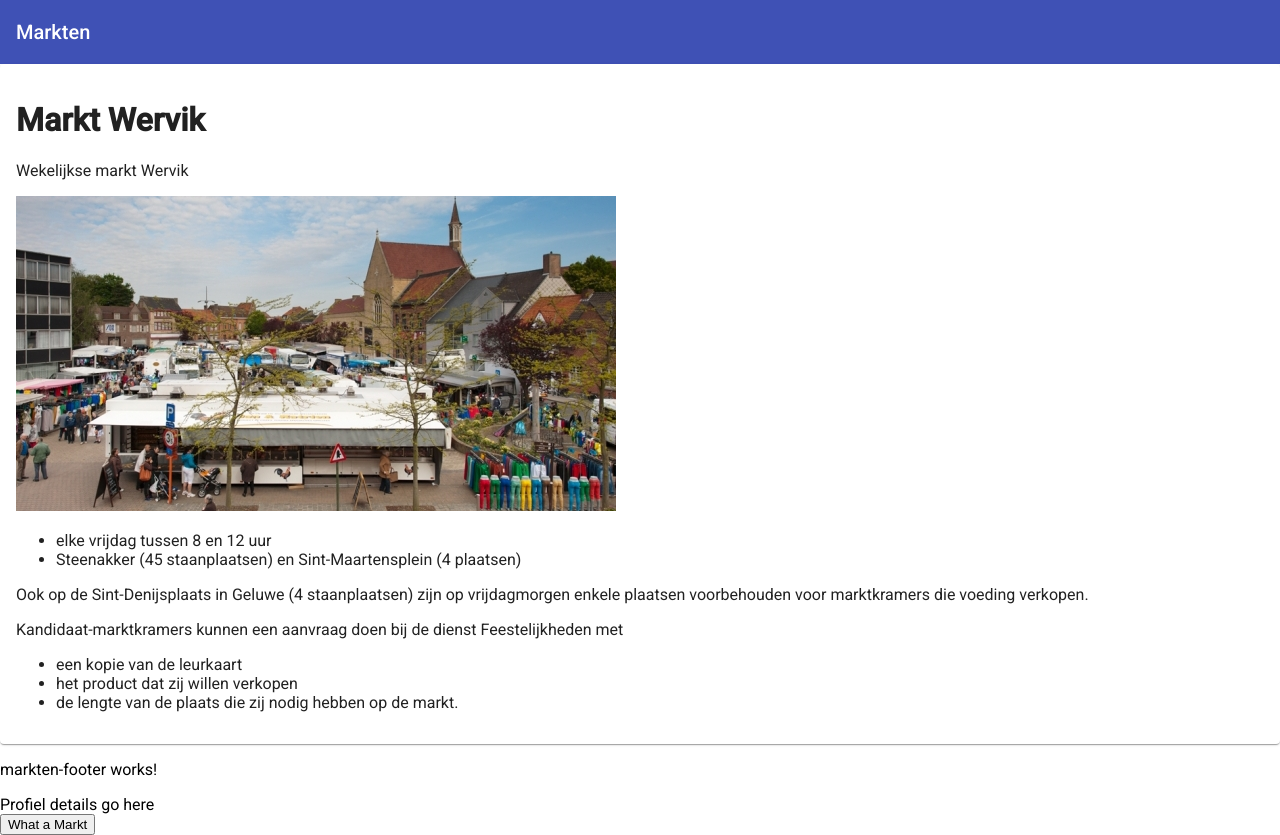
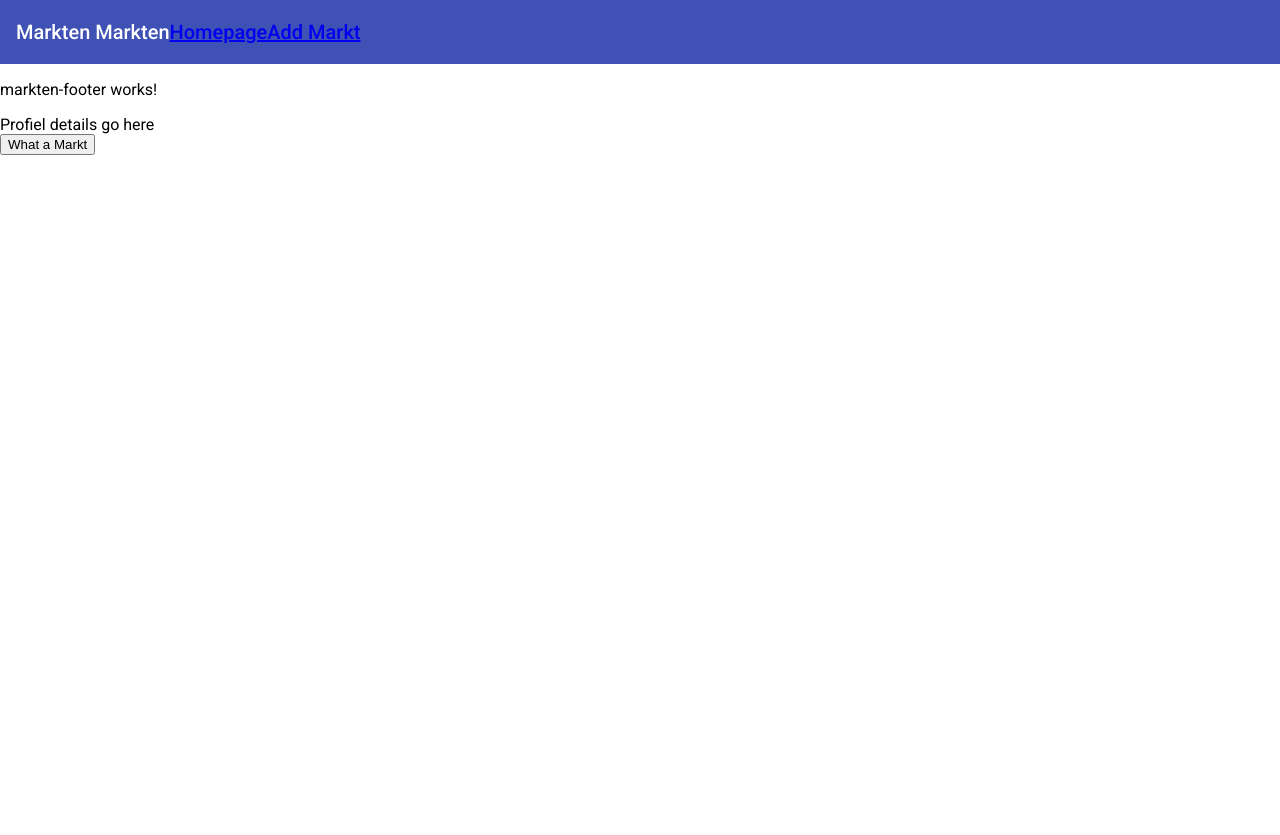
Before and after one commit to Tehpopss/Project_Angular, an Angular app in the folder Markten/: page / in a window 1280 px wide. After the commit the page ends 800 px from the top, so only its background shows below. Built offline with nearby package versions, Linux system fonts and the light colour scheme.

Commit message:
adding routing and navigation

```diff
--- a/Markten/src/app/app-routing.module.ts
+++ b/Markten/src/app/app-routing.module.ts
@@ -1,7 +1,18 @@
 import { NgModule } from '@angular/core';
 import { RouterModule, Routes } from '@angular/router';
+import { AddMarktComponent } from './markten-material-design/add-markt/add-markt.component';
+import { MarktenCardComponent } from './markten-material-design/markten-card/markten-card.component'
 
-const routes: Routes = [];
+const routes: Routes = [
+  {
+    path: "add-markt",
+    component: AddMarktComponent
+  },
+  {
+    path: "markten-card",
+    component: MarktenCardComponent
+  }
+];
 
 @NgModule({
   imports: [RouterModule.forRoot(routes)],
--- a/Markten/src/app/app.component.html
+++ b/Markten/src/app/app.component.html
@@ -1,4 +1,11 @@
-<app-markten-toolbar></app-markten-toolbar>
-<app-markten-card></app-markten-card>
+<app-markten-toolbar>
+  {{title}}
+  <a routerLink="/markten-card">
+    Homepage
+  </a>
+  <a routerLink="/add-markt">
+    Add Markt
+  </a>
+</app-markten-toolbar>
 <app-markten-footer (whatAMarkt)="printMarkt($event)"></app-markten-footer>
 <router-outlet></router-outlet>
--- a/Markten/src/app/markten-material-design/add-markt/add-markt.component.html
+++ b/Markten/src/app/markten-material-design/add-markt/add-markt.component.html
@@ -3,7 +3,7 @@
   <div>
     <mat-form-field appearance="outline">
       <mat-label>Markt Name</mat-label>
-      <input type="text" [(ngModel)]="markten.name" required matInput required
+      <input type="text" [(ngModel)]="marktenName" required matInput required
       placeholder="A name to remember"/>
       <mat-hint>Enter Name</mat-hint>
     </mat-form-field>
--- a/Markten/src/app/markten-material-design/add-markt/add-markt.component.ts
+++ b/Markten/src/app/markten-material-design/add-markt/add-markt.component.ts
@@ -8,23 +8,10 @@ import { Markten } from '../models/markten'
 })
 export class AddMarktComponent implements OnInit {
 
-  Name = ""
-  markten: Markten;
-  addItem(event: any){
-    this.item.push(event.value);
-  }
-  removeHandler(item: string){
-    this.items.splice(this.item.indexOf(item),1);
-  }
-  constructor() {
-    this.markt = new Markten();
-   }
+  marktenName : string="";
+  constructor() { }
 
   ngOnInit(): void {
   }
 
-  get model(){
-    return JSON.stringify(this.markten);
-  }
-
 }
--- a/Markten/src/app/markten-material-design/markten-material-design.module.ts
+++ b/Markten/src/app/markten-material-design/markten-material-design.module.ts
@@ -34,6 +34,7 @@ import { MatFormFieldModule } from '@angular/material/form-field'
     MarktenToolbarComponent,
     MarktenCardComponent,
     MarktenFooterComponent,
+    AddMarktComponent
   ]
 })
 export class MarktenMaterialDesignModule { }
--- a/Markten/src/app/markten-material-design/markten-toolbar/markten-toolbar.component.html
+++ b/Markten/src/app/markten-material-design/markten-toolbar/markten-toolbar.component.html
@@ -1 +1,3 @@
-<mat-toolbar color="primary">Markten</mat-toolbar>
+<mat-toolbar color="primary">Markten
+  <ng-content></ng-content>
+</mat-toolbar>
```
